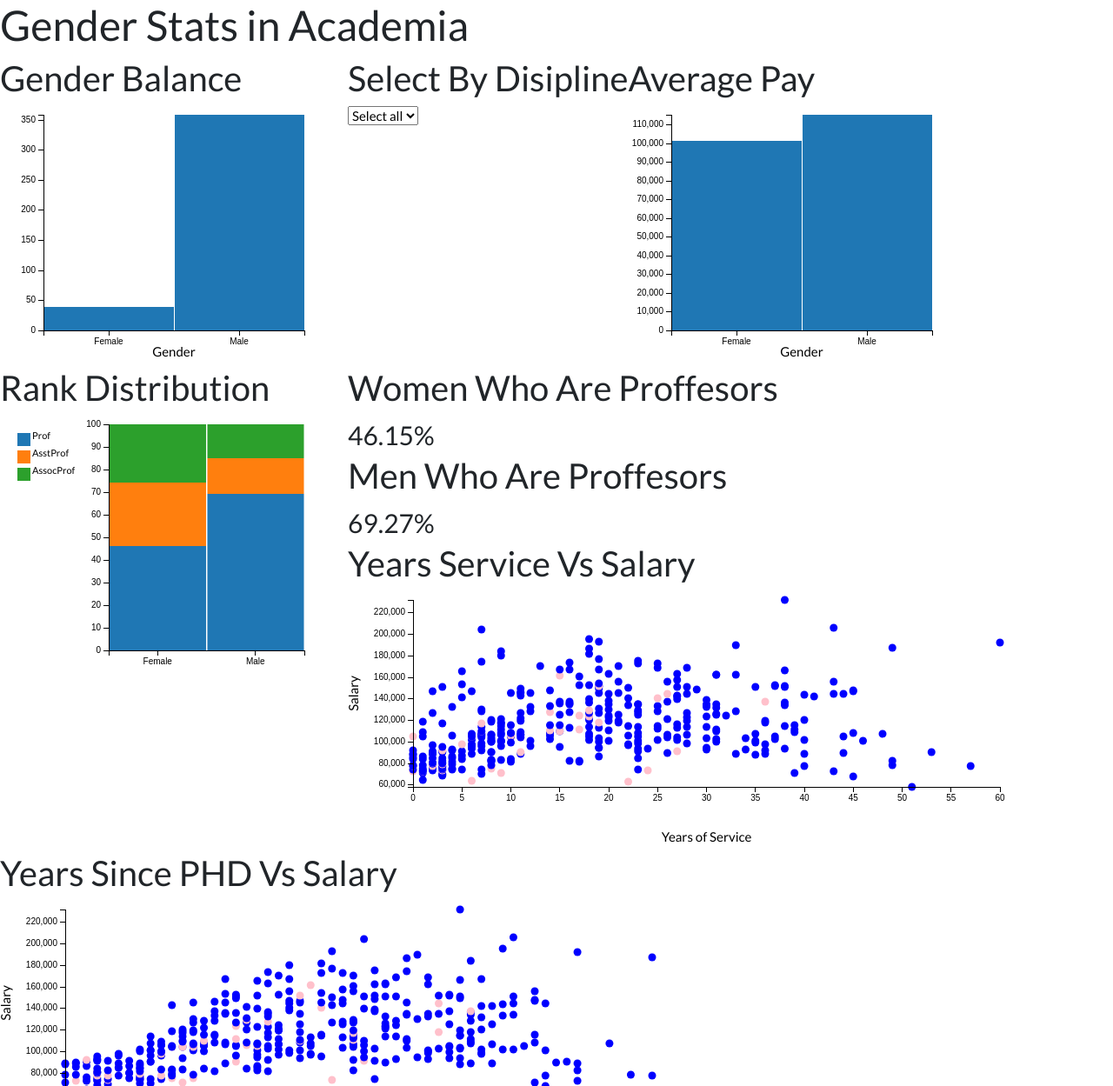
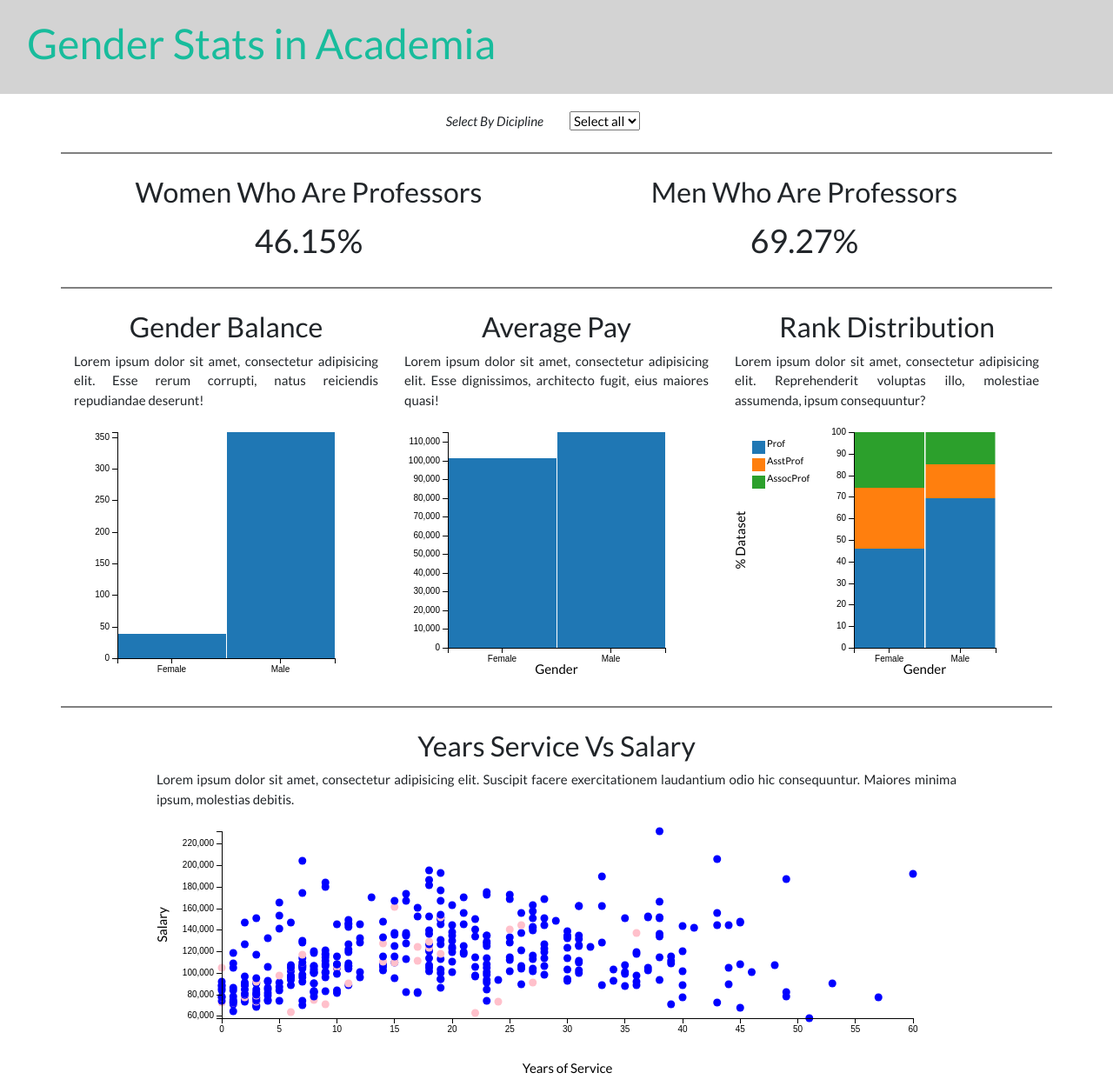
Before and after one commit to davebland/ci-data-visualization-mini-project, a plain HTML site: page index.html in a window 1280 px wide. Shown: the top 1249 px of the page at 87% size. Drawn offline with Linux system fonts and the light colour scheme.

Commit message:
styled page

```diff
--- a/index.html
+++ b/index.html
@@ -17,30 +17,58 @@
         <script type="text/javascript" src="/static/js/graph.js"></script>
     </head>
     <body>
-    <h1>Gender Stats in Academia</h1>
-    <div id="gender-balance">
-        <h2>Gender Balance</h2>
+        <nav class="navbar navbar-default">
+            <div class="container-fluid">
+                <div class="navbar-header">
+                    <a class="navbar-brand" href="#"><h1>Gender Stats in Academia</h1></a>
                 </div>
-    <div id="discipline-selector">
-        <h2>Select By Disipline</h2>
             </div>
-    <div id="average-pay">
-        <h2>Average Pay</h2>
+        </nav>
+        <div class="container">
+            <div class="row">
+
             </div>
-    <div id="rank-distribution">
-        <h2>Rank Distribution</h2>
+            <section class="row align-items-center">
+                <p class="col-6 text-right mb-0"><em>Select By Dicipline</em></p>
+                <div class="col-6" id="discipline-selector"></div>
+            </section>
+            <section class="row justify-content-center text-center">
+                <h3 class="col-6">Women Who Are Professors</h3>
+                <h3 class="col-6">Men Who Are Professors</h3>
+                <div id="women-profs" class="col-6 lead"></div>
+                <div id="male-profs" class="col-6 lead"></div>
+            </section>
+            <section class="row text-center">
+                <div class="col-lg-4">
+                    <h3>Gender Balance</h3>
+                    <p class="text-justify">Lorem ipsum dolor sit amet, consectetur adipisicing elit. Esse rerum corrupti, natus reiciendis repudiandae deserunt!</p>
+                    <div id="gender-balance" class="chart-box"></div>
                 </div>
-    <div id="women-profs">
-        <h2>Women Who Are Proffesors</h2>
+                <div class="col-lg-4">
+                    <h3>Average Pay</h3>
+                    <p class="text-justify">Lorem ipsum dolor sit amet, consectetur adipisicing elit. Esse dignissimos, architecto fugit, eius maiores quasi!</p>
+                    <div id="average-pay" class="chart-box"></div>
                 </div>
-    <div id="male-profs">
-        <h2>Men Who Are Proffesors</h2>
+                <div class="col-lg-4">
+                    <h3>Rank Distribution</h3>
+                    <p class="text-justify">Lorem ipsum dolor sit amet, consectetur adipisicing elit. Reprehenderit voluptas illo, molestiae assumenda, ipsum consequuntur?</p>
+                    <div id="rank-distribution" class="chart-box"></div>
                 </div>
-    <div id="years-vs-salary">
-        <h2>Years Service Vs Salary</h2>
+            </section>
+            <section class="row justify-content-center">
+                <div class="col-lg-10 text-center">
+                    <h3>Years Service Vs Salary</h3>
+                    <p class="text-justify">Lorem ipsum dolor sit amet, consectetur adipisicing elit. Suscipit facere exercitationem laudantium odio hic consequuntur. Maiores minima ipsum, molestias debitis.</p>
+                    <div id="years-vs-salary" class="chart-box"></div>
                 </div>
-    <div id="years-since-phd-vs-salary">
-        <h2>Years Since PHD Vs Salary</h2>
+            </section>
+            <section class="row justify-content-center">
+                <div class="col-lg-10 text-center">
+                    <h3>Years Since PHD Vs Salary</h3>
+                    <p class="text-justify">Lorem ipsum dolor sit amet, consectetur adipisicing elit. Minima expedita labore nulla, debitis suscipit aspernatur dolore pariatur nam blanditiis culpa!</p>
+                    <div id="years-since-phd-vs-salary" class="chart-box"></div>
+                </div>
+            </section>
         </div>
     </body>
 </html>
--- a/static/css/styles.css
+++ b/static/css/styles.css
@@ -2,3 +2,19 @@
     font-size: 2em;
     text-align: center;
 }
+
+.chart-box {
+    width: 100%;
+    height: 300px;
+}
+
+nav {
+    background-color: lightgrey;
+    margin-bottom: 20px;
+}
+
+section {
+    padding-bottom: 25px;
+    margin-bottom: 25px;
+    border-bottom: 2px solid grey;
+}
--- a/static/js/graph.js
+++ b/static/js/graph.js
@@ -28,15 +28,14 @@ function show_gender_balance(ndx) {
     var group = dim.group();
 
     dc.barChart('#gender-balance')
-        .width(400)
-        .height(300)
+        //.width(400)
+        //.height(300)
         .margins({top: 10, right: 50, bottom: 30, left:50})
         .dimension(dim)
         .group(group)
         .transitionDuration(500)
         .x(d3.scale.ordinal())
         .xUnits(dc.units.ordinal)
-        .xAxisLabel("Gender")
         .yAxis().ticks(10);
 }
 
@@ -78,8 +77,8 @@ function show_average_salary(ndx) {
     var averageSalaryByGender = dim.group().reduce(add_Item, remove_Item, initialise);
 
     dc.barChart('#average-pay')
-        .width(400)
-        .height(300)
+        //.width(400)
+        //.height(300)
         .margins({top: 10, right: 50, bottom: 30, left:50})
         .dimension(dim)
         .group(averageSalaryByGender)
@@ -121,8 +120,8 @@ function show_rank_distribution(ndx) {
     var assocProfByGender = rankByGender(dim, "AssocProf");
 
     dc.barChart('#rank-distribution')
-        .width(400)
-        .height(300)
+        //.width(400)
+        //.height(300)
         .margins({top: 10, right: 50, bottom: 30, left:125})
         .dimension(dim)
         .group(profByGender, "Prof")
@@ -138,6 +137,8 @@ function show_rank_distribution(ndx) {
         .transitionDuration(500)
         .x(d3.scale.ordinal())
         .xUnits(dc.units.ordinal)
+        .xAxisLabel("Gender")
+        .yAxisLabel("% Dataset")
         .legend(dc.legend().x(20).y(20).itemHeight(15).gap(5))
 }
 
@@ -191,8 +192,8 @@ function show_years_vs_salary(ndx) {
     var maxExperience = yearsDim.top(1)[0].yrs_service;
 
     dc.scatterPlot('#years-vs-salary')
-        .width(800)
-        .height(300)
+        //.width() - Removed to make responsive to parent element size
+        //.height()
         .x(d3.scale.linear().domain([minExperience, maxExperience]))
         .brushOn(false)
         .symbolSize(8)
@@ -226,8 +227,8 @@ function show_phd_vs_salary(ndx) {
     var maxExperience = yearsDim.top(1)[0].yrs_since_phd;
 
     dc.scatterPlot('#years-since-phd-vs-salary')
-        .width(800)
-        .height(300)
+        //.width(800)
+        //.height(300)
         .x(d3.scale.linear().domain([minExperience, maxExperience]))
         .brushOn(false)
         .symbolSize(8)
```
Lines whose indentation alone changed are shown as unchanged.
